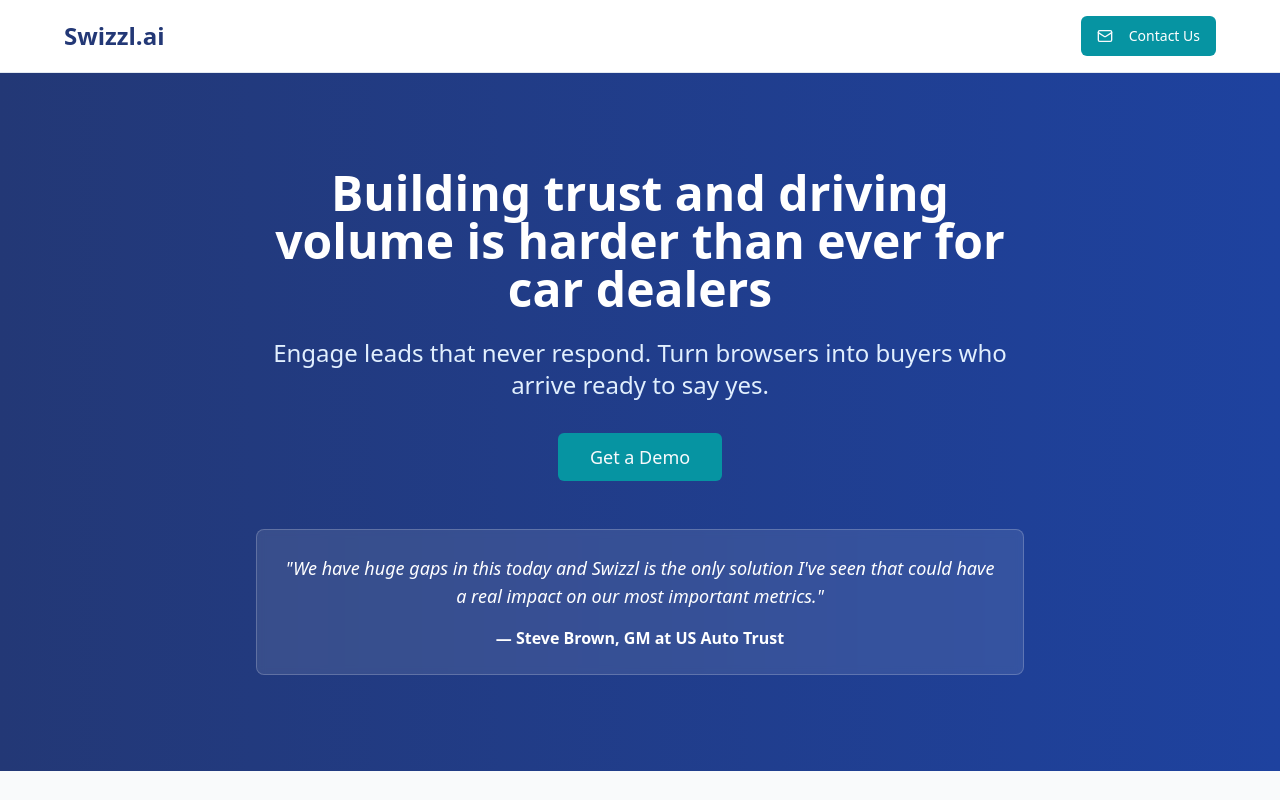
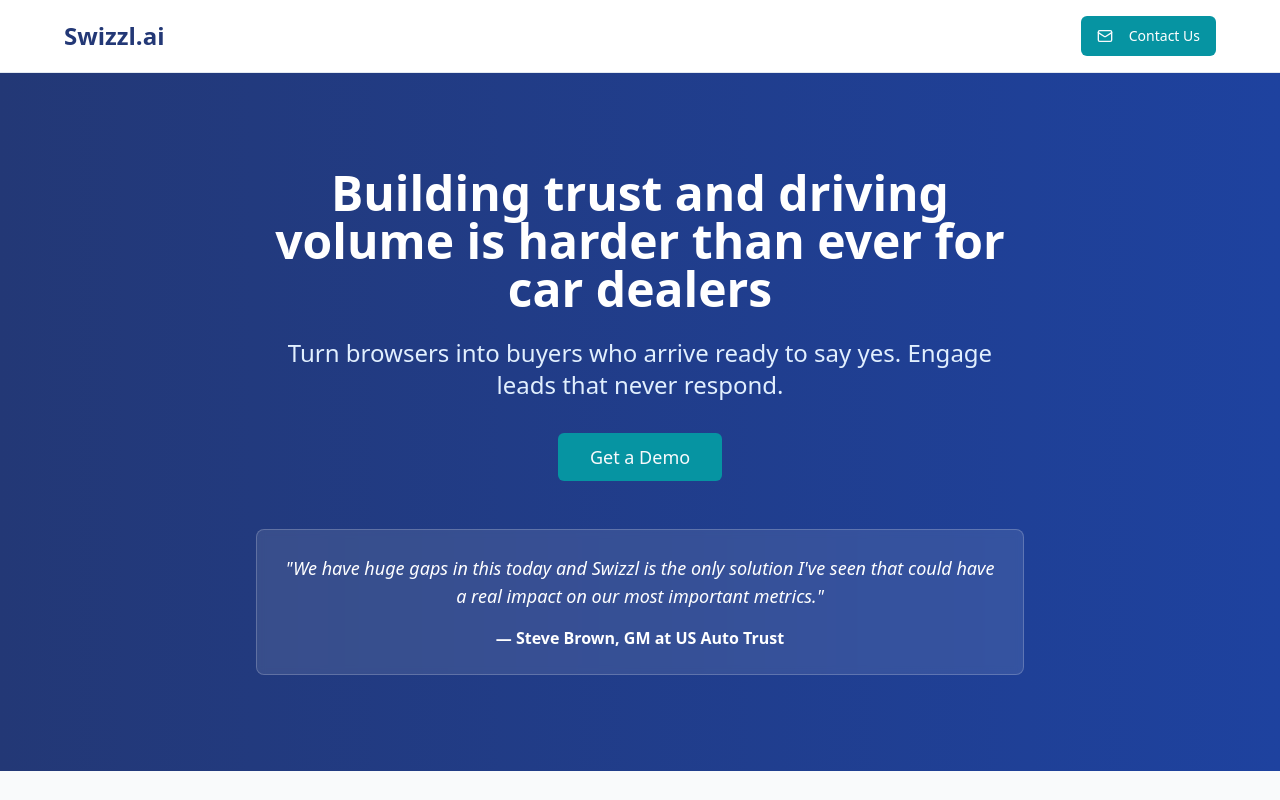
Before and after one commit to davidkrandall/swizzl-car-confidante-71, a React (Vite) app: page / in a window 1280 px wide. Shown: the top 800 px of the page. Built offline with nearby package versions, Linux system fonts and the light colour scheme.

Commit message:
Fix HeroSection sentence order
Reorder sentences in the HeroSection component.

```diff
--- a/src/components/HeroSection.tsx
+++ b/src/components/HeroSection.tsx
@@ -10,7 +10,7 @@ const HeroSection = () => {
             Building trust and driving volume is harder than ever for car dealers
           </h1>
           <p className="text-xl md:text-2xl mb-8 text-blue-100">
-            Engage leads that never respond. Turn browsers into buyers who arrive ready to say yes.
+            Turn browsers into buyers who arrive ready to say yes. Engage leads that never respond.
           </p>
           <div className="mb-12">
             <Button className="bg-teal-500 hover:bg-teal-600 text-lg py-6 px-8">
```
